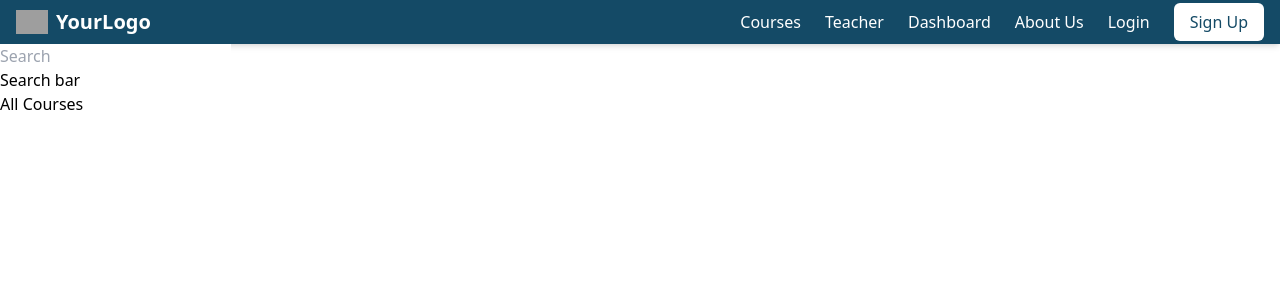
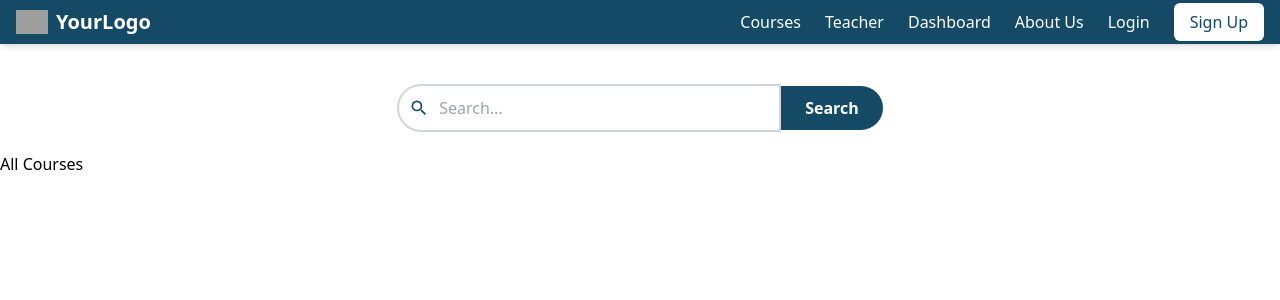
Before and after one commit to Bz14/Unique-Minds-E-learning, a Next.js app in the folder Frontend/unique-minds/: page /courses in a window 1280 px wide. Shown: the top 300 px of the page. Built offline with nearby package versions, Linux system fonts and the light colour scheme; grey boxes are pictures that could not be loaded.

Commit message:
Search bar implemented.

```diff
--- a/Frontend/unique-minds/src/app/components/UI/search_bar.tsx
+++ b/Frontend/unique-minds/src/app/components/UI/search_bar.tsx
@@ -1,8 +1,20 @@
+import React from "react";
+import { MdSearch } from "react-icons/md";
+
 const SearchBar = () => {
   return (
-    <div>
-      <input type="text" placeholder="Search" />
-      <h1>Search bar</h1>
+    <div className="flex items-center justify-center my-5">
+      <div className="relative">
+        <MdSearch className="w-5 h-5 text-customBlue absolute left-3 top-1/2 transform -translate-y-1/2" />
+        <input
+          type="text"
+          placeholder="Search..."
+          className="w-72 md:w-96 pl-10 pr-4 py-2.5 border-2 text-gray-500 border-gray-300 rounded-l-full focus:outline-none focus:border-customBlue transition-colors duration-300"
+        />
+      </div>
+      <button className="px-6 py-2.5 bg-customBlue text-white font-semibold rounded-r-full hover:bg-gray-500 transition-colors duration-300">
+        Search
+      </button>
     </div>
   );
 };
--- a/Frontend/unique-minds/src/app/courses/page.tsx
+++ b/Frontend/unique-minds/src/app/courses/page.tsx
@@ -3,7 +3,9 @@ import SearchBar from "../components/UI/search_bar";
 const Courses = () => {
   return (
     <div>
-      <SearchBar />
+      <div className="mt-10">
+        <SearchBar />
+      </div>
       All Courses
     </div>
   );
```
